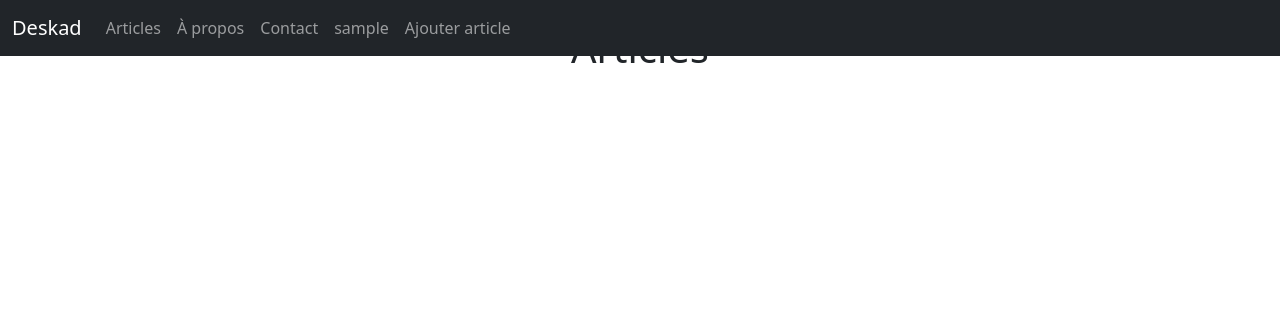
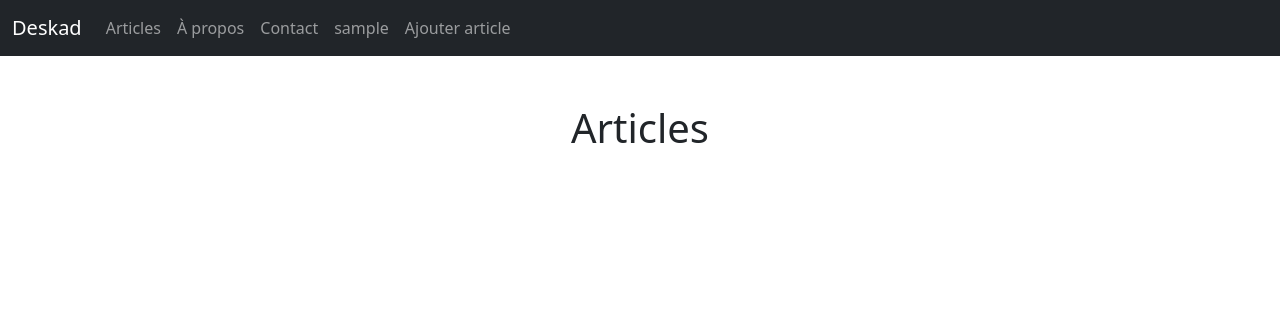
Before and after one commit to yannickbiheul/blog_v1, a PHP site: template views/viewPosts.php in a window 1280 px wide. Shown: the top 316 px of the page. Run offline with PHP 8.4, Linux system fonts and the light colour scheme; the template is opened without the code that fills it, so the values that code supplies are empty; the visitor is signed in with stand-in values (Sample User, id 1); some libraries are stand-ins or nearby versions.

Commit message:
Ajout margin titre Articles

```diff
--- a/views/viewPosts.php
+++ b/views/viewPosts.php
@@ -3,7 +3,7 @@ ob_start();
 $title = 'Deskad | Articles';
 ?>
 
-<div class="container">
+<div class="container" style="padding-top:80px;">
 
     <br>
     <h1 class="d-flex justify-content-center">Articles</h1>
```
